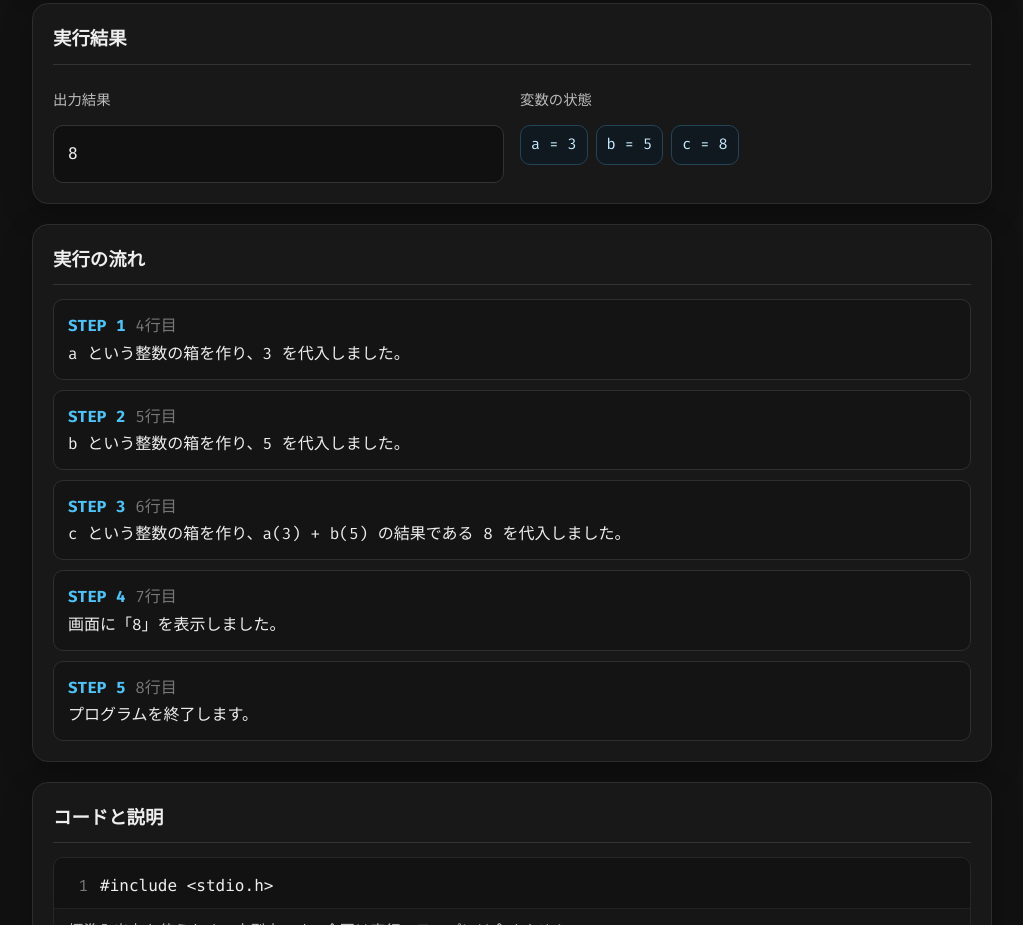
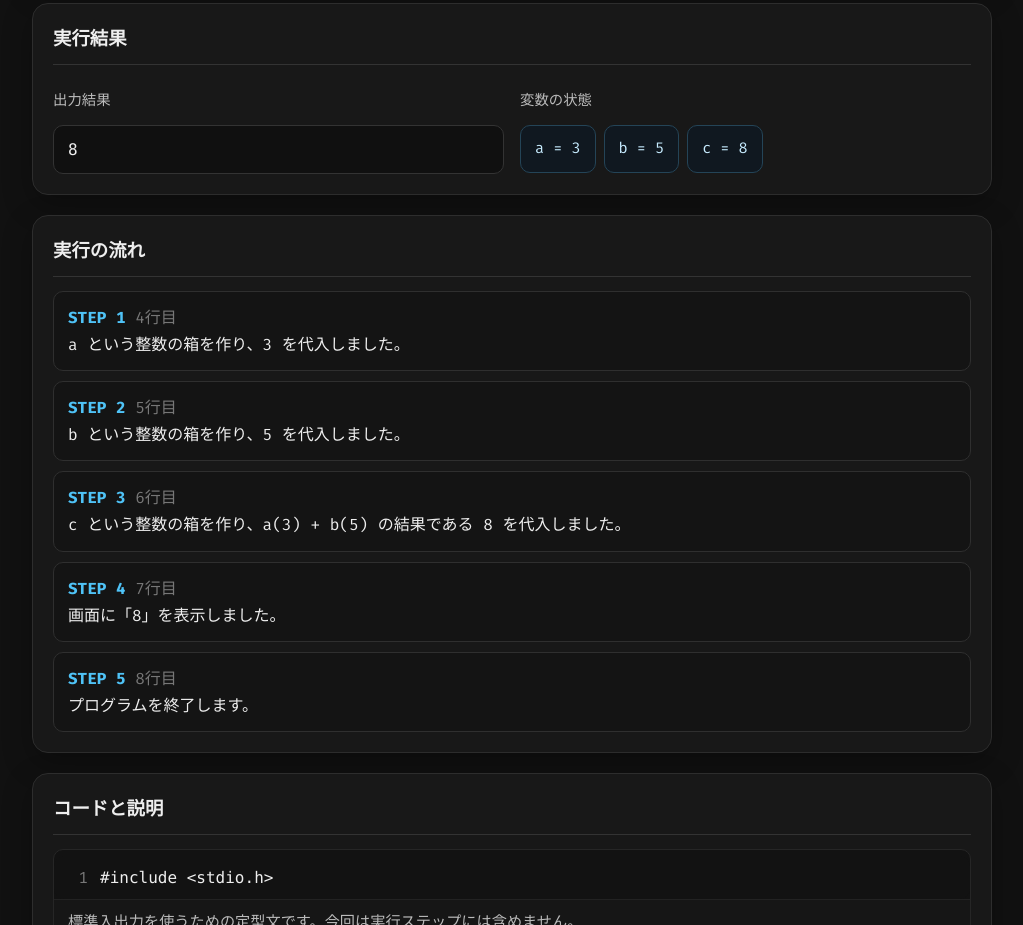
Before and after one commit to mar-sander/c-visualizer, a plain HTML site: page index.html in a window 1280 px wide. Shown: the part 838-1763 px from the top of the page, without its empty margins (128-1151 px from the left). Drawn offline with Linux system fonts and the light colour scheme.

Commit message:
Update style.css

```diff
--- a/style.css
+++ b/style.css
@@ -190,10 +190,10 @@ button:hover{
 
 .output-box{
   margin-top:12px;
-  padding:14px;
+  padding: 10px 14px;
   background:#101010;
   border:1px solid #333;
-  min-height:58px;
+  min-height: 48px;
   white-space:pre-wrap;
   font-family:Consolas, Monaco, "Courier New", monospace;
 }
@@ -213,7 +213,8 @@ button:hover{
 
 .variable-chip{
   display:inline-block;
-  padding:6px 10px;
+  padding: 10px 14px;
+  min-height: 48px;
   background:#101820;
   border:1px solid #244457;
   color:#c7ecff;
```
